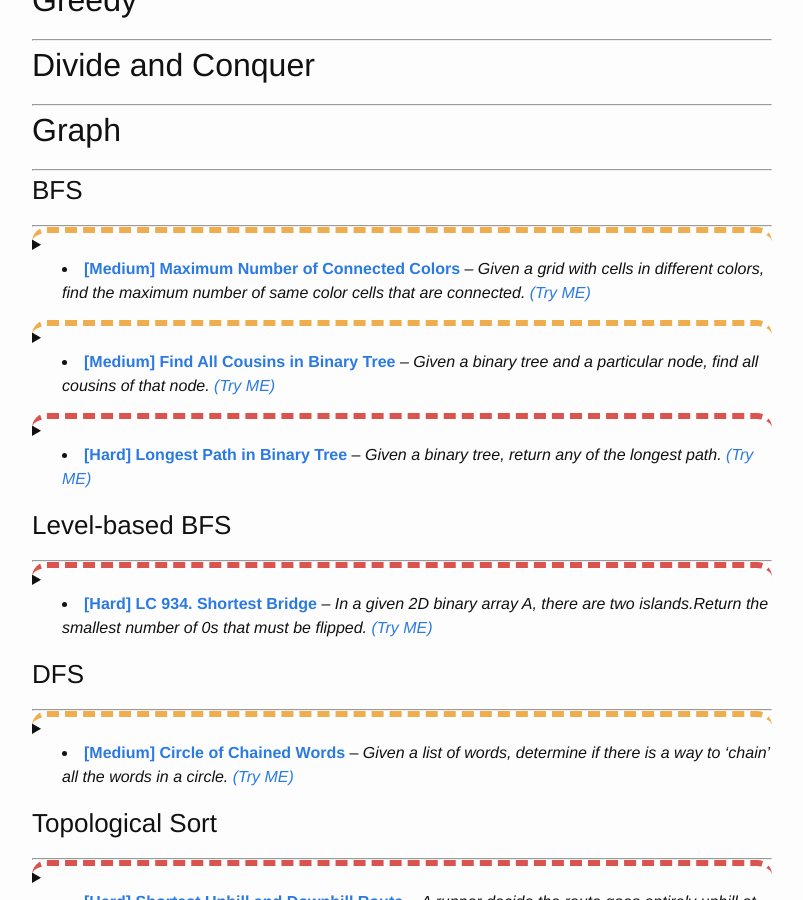
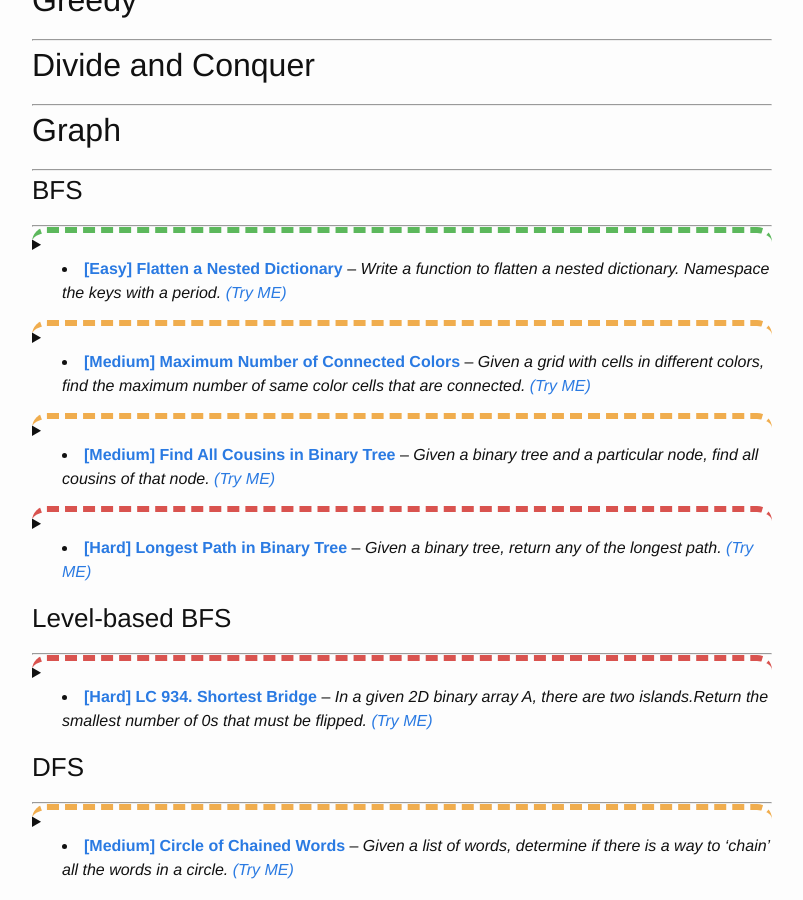
Before and after one commit to trsong/trsong.github.io, a Jekyll site: the page built from _posts/2019-04-01-DailyQuestionsByCategory.md, in a window 1280 px wide and 900 px high, scrolled down 7123 px. Shown: the whole window, without its empty margins (238-1041 px from the left). Built offline with Jekyll 4.4.1, drawn with Linux system fonts in a browser that asks for light colours.

Commit message:
Add previous question to Category

````diff
--- a/_posts/2019-04-01-DailyQuestionsByCategory.md
+++ b/_posts/2019-04-01-DailyQuestionsByCategory.md
@@ -1132,6 +1132,43 @@ Explanation: A -> B -> idle -> A -> B -> idle -> A -> B.
 
 ### BFS
 ---
+
+<details>
+<summary class="lc_e">
+
+- [**\[Easy\] Flatten a Nested Dictionary**](https://trsong.github.io/python/java/2020/08/02/DailyQuestionsAug/#aug-8-2020-easy-flatten-a-nested-dictionary) -- *Write a function to flatten a nested dictionary. Namespace the keys with a period.* [*\(Try ME\)*](https://repl.it/@trsong/Flatten-Nested-Dictionary-1)
+
+</summary>
+<div>
+
+**Question:** Write a function to flatten a nested dictionary. Namespace the keys with a period.
+
+**Example:**
+```py
+Given the following dictionary:
+{
+    "key": 3,
+    "foo": {
+        "a": 5,
+        "bar": {
+            "baz": 8
+        }
+    }
+}
+
+it should become:
+{
+    "key": 3,
+    "foo.a": 5,
+    "foo.bar.baz": 8
+}
+
+You can assume keys do not contain dots in them, i.e. no clobbering will occur.
+```
+
+</div>
+</details>
+
 
 <details>
 <summary class="lc_m">
````
